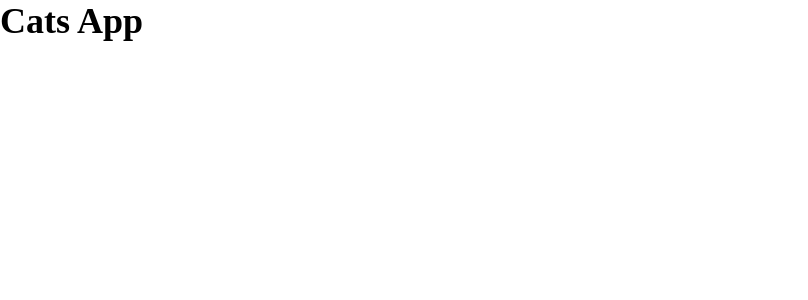
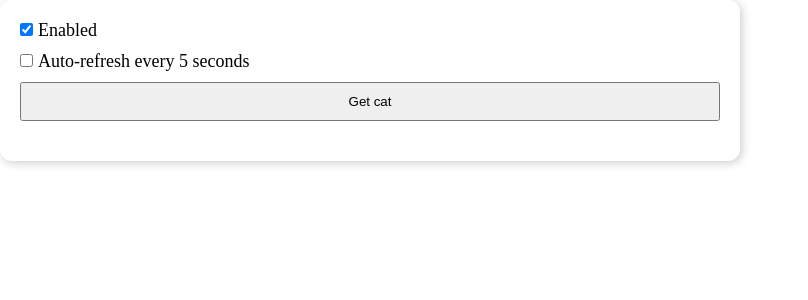
Before and after one commit to IgorMokhov/cats-app, a React (Vite) app: page / in a window 1280 px wide. Shown: the top 300 px of the page, without its empty margins (0-808 px from the left). Built offline with nearby package versions, Linux system fonts and the light colour scheme; no server answers.

Commit message:
feat: added Cats component with styles and implemented data fetching from API to render images

```diff
--- a/src/App.tsx
+++ b/src/App.tsx
@@ -1,9 +1,10 @@
+import { Cats } from './components/Cats/Cats';
 import './App.scss';
 
 export const App = () => {
   return (
-    <main>
-      <h1>Cats App</h1>
+    <main className="app">
+      <Cats />
     </main>
   );
 };
--- /dev/null
+++ b/src/components/Cats/Cats.scss
@@ -0,0 +1,7 @@
+.cats {
+  box-shadow: 2px 2px 10px rgba(0, 0, 0, 0.2);
+  padding: 20px;
+  border-radius: 12px;
+  width: 740px;
+
+}
--- /dev/null
+++ b/src/components/Cats/Cats.tsx
@@ -0,0 +1,35 @@
+import { useState } from 'react';
+import { ICat } from '../../types/cats';
+import { CatActions } from '../CatActions/CatActions';
+import { fetchCat } from '../../api/config';
+import { CatCard } from '../CatCard/CatCard';
+import './Cats.scss';
+
+export const Cats = () => {
+  const [cat, setCat] = useState<ICat | null>(null);
+  const [isEnabled, setIsEnabled] = useState<boolean>(true);
+  const [isAutoRefresh, setIsAutoRefresh] = useState<boolean>(false);
+
+  const getCatHandler = async () => {
+    try {
+      const cat = await fetchCat();
+      setCat(cat);
+    } catch (error) {
+      console.log(error);
+    }
+  };
+
+  return (
+    <section className="cats">
+      <CatActions
+        isEnabled={isEnabled}
+        isAutoRefresh={isAutoRefresh}
+        setIsEnabled={setIsEnabled}
+        setIsAutoRefresh={setIsAutoRefresh}
+        getCatHandler={getCatHandler}
+      />
+
+      {cat && <CatCard {...cat} />}
+    </section>
+  );
+};
```
